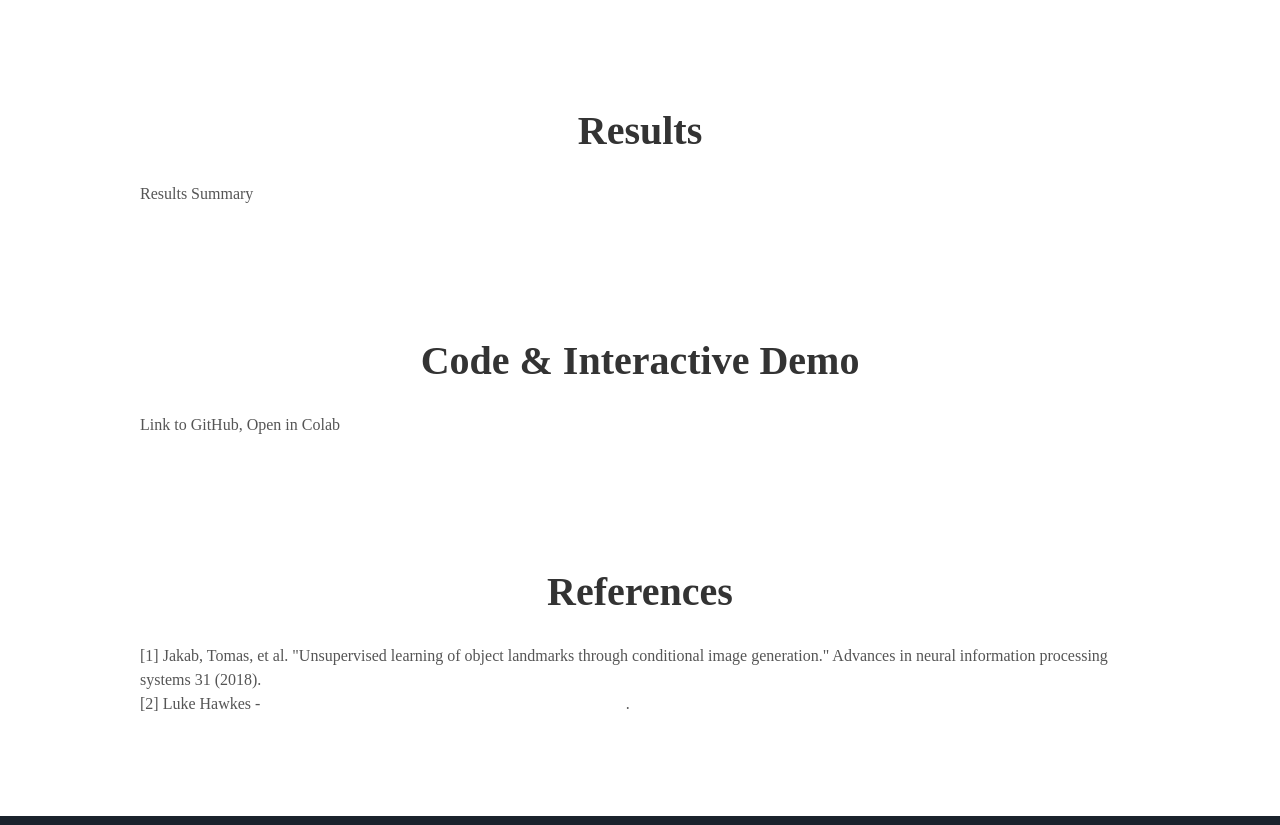
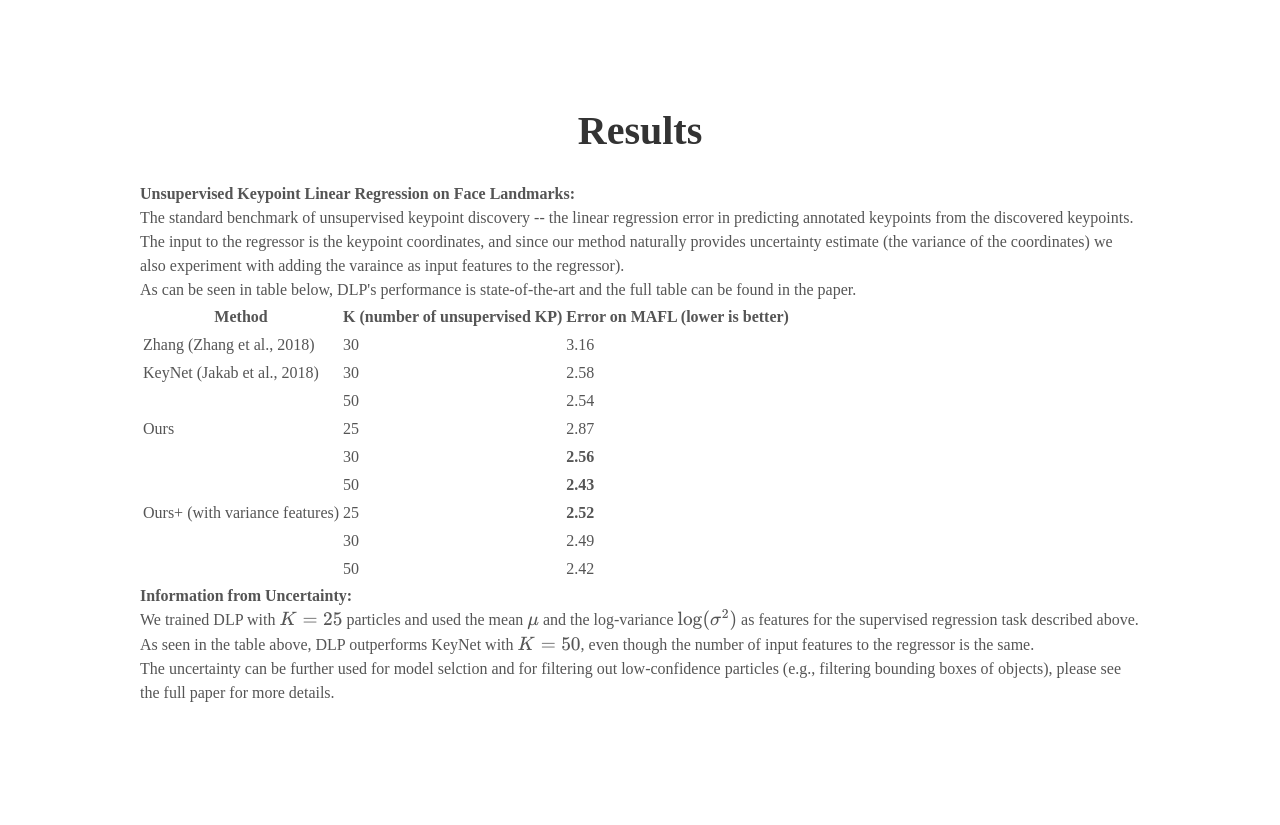
Before and after one commit to taldatech/deep-latent-particles-web, a Jekyll site: the page built from index.md, in a window 1280 px wide and 900 px high, scrolled down 3817 px, cut to the strip 75-900 px from the top of the window. Built offline with Jekyll 4.4.1, drawn with Linux system fonts in a browser that asks for light colours; nearby versions of some CDN libraries; some web fonts are replaced.

Commit message:
regression results

```diff
--- a/index.md
+++ b/index.md
@@ -112,9 +112,73 @@ Results
 </h1>
 
 <div class="mw">
-Results Summary
+<b>Unsupervised Keypoint Linear Regression on Face Landmarks:</b>
+<br>
+The standard benchmark of unsupervised keypoint discovery -- the linear regression error in predicting annotated keypoints from the discovered keypoints.
+<br>
+The input to the regressor is the keypoint coordinates, and since our method naturally provides uncertainty estimate (the variance of the coordinates) we also experiment with adding the varaince as input features to the regressor).
+<br>
+As can be seen in table below, DLP's performance is state-of-the-art and the full table can be found in the paper.
+<table>
+  <tr>
+    <th>Method</th>
+    <th>K (number of unsupervised KP)</th>
+    <th>Error on MAFL (lower is better)</th>
+  </tr>
+  <tr>
+    <td>Zhang (Zhang et al., 2018)</td>
+    <td> 30 </td>
+	<td> 3.16 </td>
+  </tr>
+  <tr>
+    <td>KeyNet (Jakab et al., 2018)</td>
+    <td>30</td>
+    <td>2.58</td>
+  </tr>
+  <tr>
+    <td></td>
+    <td>50</td>
+    <td>2.54</td>
+  </tr>
+  <tr>
+    <td>Ours</td>
+    <td>25</td>
+    <td>2.87</td>
+  </tr>
+  <tr>
+    <td> </td>
+    <td>30</td>
+    <td><b>2.56</b></td>
+  </tr>
+  <tr>
+    <td> </td>
+    <td>50</td>
+    <td><b>2.43</b></td>
+  </tr>
+  <tr>
+    <td>Ours+ (with variance features)</td>
+    <td>25</td>
+    <td><b>2.52</b></td>
+  </tr>
+  <tr>
+    <td> </td>
+    <td>30</td>
+    <td>2.49</td>
+  </tr>
+  <tr>
+    <td> </td>
+    <td>50</td>
+    <td>2.42</td>
+  </tr>
+</table>
+<b>Information from Uncertainty:</b>
+<br>
+We trained DLP with \( K=25 \) particles and used the mean \(\mu \) and the log-variance \( \log(\sigma^2) \) as features for the supervised regression task described above.
+<br>
+As seen in the table above, DLP outperforms KeyNet with \( K=50 \), even though the number of input features to the regressor is the same.
+<br>
+The uncertainty can be further used for model selction and for filtering out low-confidence particles (e.g., filtering bounding boxes of objects), please see the full paper for more details.
 </div>
-
 
 <h1 align="center">
   <br>
```
